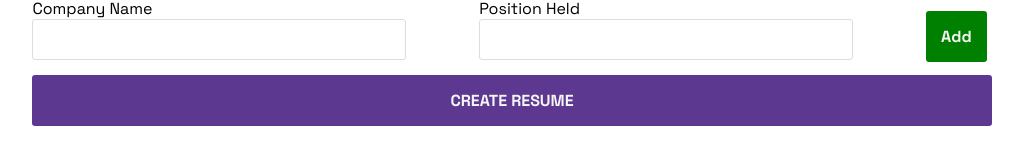
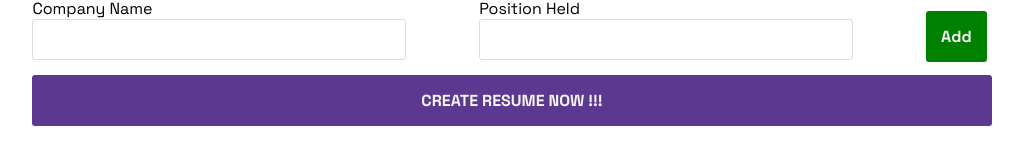
Before and after one commit to Shamilvkdev/AI-Resume-Builder, a React (Create React App) app in the folder client/: page / in a window 1280 px wide. Shown: the part 528-692 px from the top of the page, without its empty margins (128-1151 px from the left). Built offline with nearby package versions, Linux system fonts and the light colour scheme.

Commit message:
button change

```diff
--- a/client/src/components/Home.js
+++ b/client/src/components/Home.js
@@ -161,7 +161,7 @@ const Home = ({ setResult }) => {
                 </div>
             ))}
 
-            <button> CREATE RESUME </button>
+            <button> CREATE RESUME NOW !!!</button>
 
         </form>
     </div>
```
